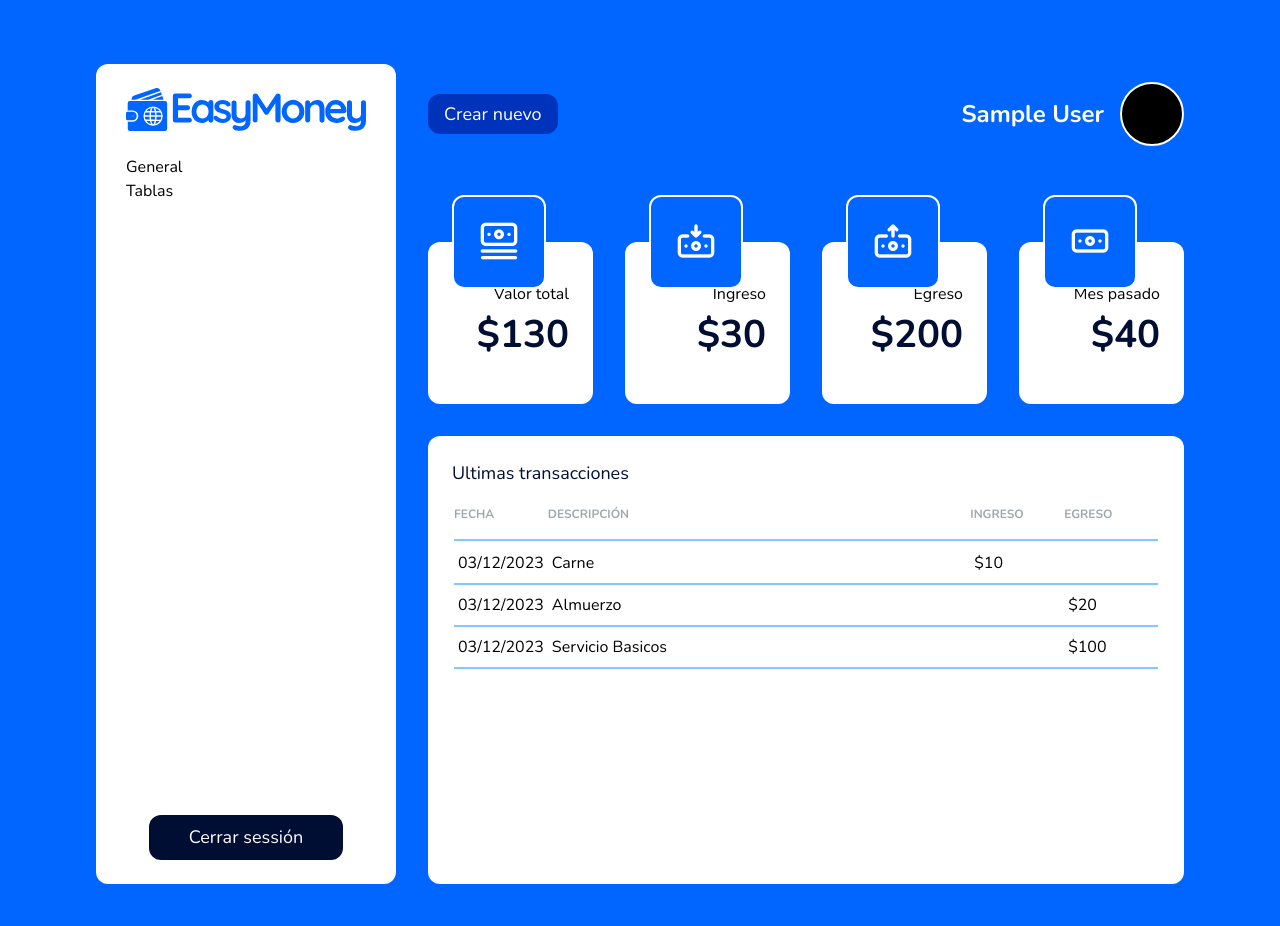
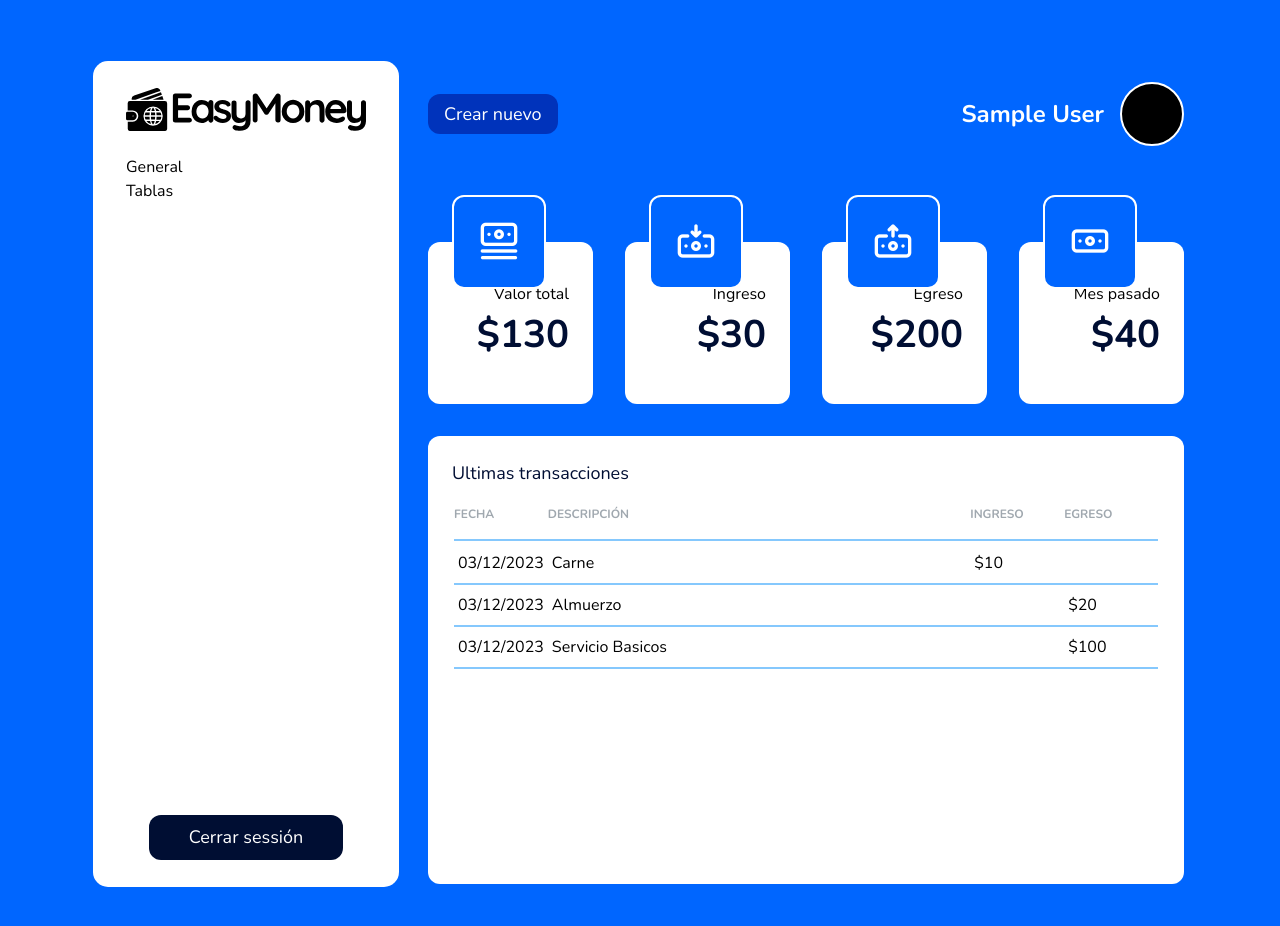
Before and after one commit to StalinAM/easy-money-app, a React (Vite) app: page /dashboard in a window 1280 px wide. Shown: the top 926 px of the page. Built offline with nearby package versions, Linux system fonts and the light colour scheme; no server answers; sample sign-in values are in the browser's storage.

Commit message:
remove filter

```diff
--- a/src/components/HeaderHome.jsx
+++ b/src/components/HeaderHome.jsx
@@ -11,8 +11,6 @@ const Navbar = styled.nav`
 `
 const Logo = styled.img`
   width: 13rem;
-  filter: invert(91%) sepia(13%) saturate(263%) hue-rotate(181deg)
-    brightness(96%) contrast(101%);
 `
 const List = styled.ul`
   display: flex;
--- a/src/routes/Dashboard.jsx
+++ b/src/routes/Dashboard.jsx
@@ -25,10 +25,9 @@ const Menu = styled.aside`
   background-color: ${(props) => props.theme.white};
   border-radius: 12px;
   padding: 1.5rem 1rem;
+  box-shadow: ${(props) => props.theme.white} 0px 0px 0px 3px;
   img {
     width: 15rem;
-    filter: invert(22%) sepia(59%) saturate(4758%) hue-rotate(213deg)
-      brightness(105%) contrast(103%);
   }
 `
 
```
